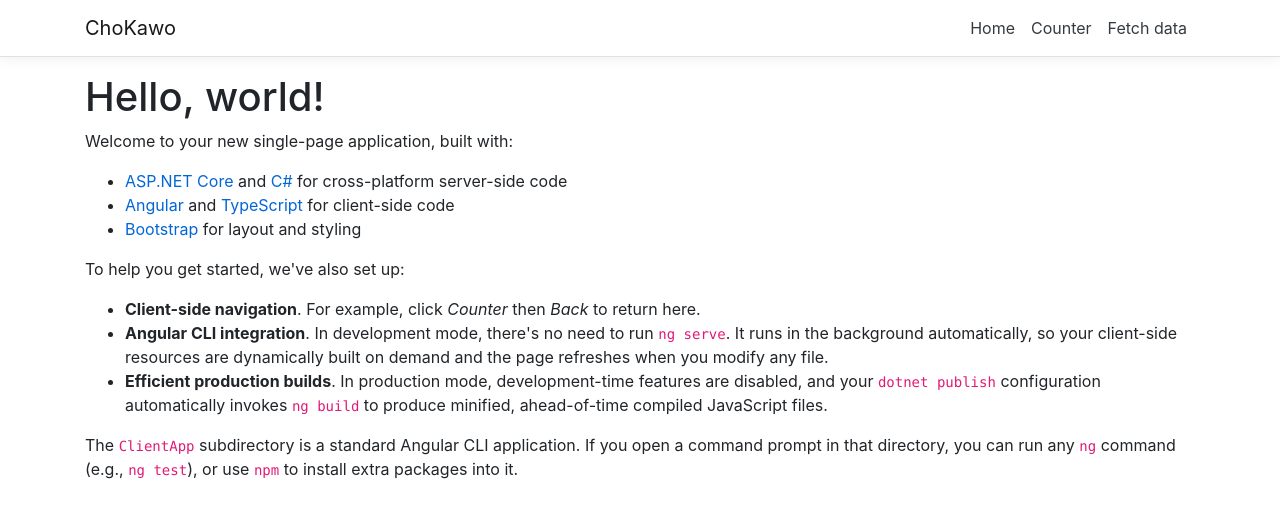
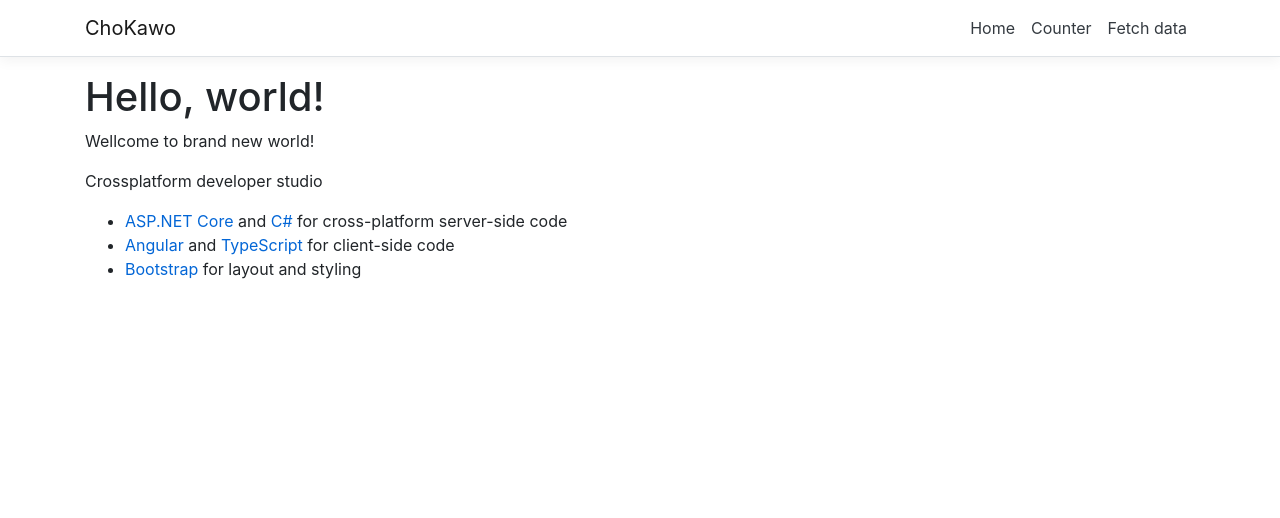
Before and after one commit to astra1/ChoKawo, an Angular app in the folder ClientApp/: page / in a window 1280 px wide. Shown: the top 518 px of the page. Built offline with nearby package versions, Linux system fonts and the light colour scheme.

Commit message:
add webconfig fix date as locale string

```diff
--- a/ClientApp/src/app/fetch-data/fetch-data.component.ts
+++ b/ClientApp/src/app/fetch-data/fetch-data.component.ts
@@ -10,7 +10,7 @@ export class FetchDataComponent {
 
   constructor(http: HttpClient, @Inject('BASE_URL') baseUrl: string) {
     http.get<WeatherForecast[]>(baseUrl + 'weatherforecast').subscribe(result => {
-      this.forecasts = result;
+      this.forecasts = result.map(r => ({...r, date: new Date(r.date).toLocaleDateString()}));
     }, error => console.error(error));
   }
 }
--- a/ClientApp/src/app/home/home.component.html
+++ b/ClientApp/src/app/home/home.component.html
@@ -1,4 +1,12 @@
 <h1>Hello, world!</h1>
+<p>Wellcome to brand new world!</p>
+<p>Crossplatform developer studio</p>
+<ul>
+  <li><a href='https://get.asp.net/'>ASP.NET Core</a> and <a href='https://msdn.microsoft.com/en-us/library/67ef8sbd.aspx'>C#</a> for cross-platform server-side code</li>
+  <li><a href='https://angular.io/'>Angular</a> and <a href='http://www.typescriptlang.org/'>TypeScript</a> for client-side code</li>
+  <li><a href='http://getbootstrap.com/'>Bootstrap</a> for layout and styling</li>
+</ul>
+<!--<h1>Hello, world!</h1>
 <p>Welcome to your new single-page application, built with:</p>
 <ul>
   <li><a href='https://get.asp.net/'>ASP.NET Core</a> and <a href='https://msdn.microsoft.com/en-us/library/67ef8sbd.aspx'>C#</a> for cross-platform server-side code</li>
@@ -11,4 +19,4 @@
   <li><strong>Angular CLI integration</strong>. In development mode, there's no need to run <code>ng serve</code>. It runs in the background automatically, so your client-side resources are dynamically built on demand and the page refreshes when you modify any file.</li>
   <li><strong>Efficient production builds</strong>. In production mode, development-time features are disabled, and your <code>dotnet publish</code> configuration automatically invokes <code>ng build</code> to produce minified, ahead-of-time compiled JavaScript files.</li>
 </ul>
-<p>The <code>ClientApp</code> subdirectory is a standard Angular CLI application. If you open a command prompt in that directory, you can run any <code>ng</code> command (e.g., <code>ng test</code>), or use <code>npm</code> to install extra packages into it.</p>
+<p>The <code>ClientApp</code> subdirectory is a standard Angular CLI application. If you open a command prompt in that directory, you can run any <code>ng</code> command (e.g., <code>ng test</code>), or use <code>npm</code> to install extra packages into it.</p>-->
```
Also changed, not shown: 2 other files (tests, documents, lock files or other folders).
